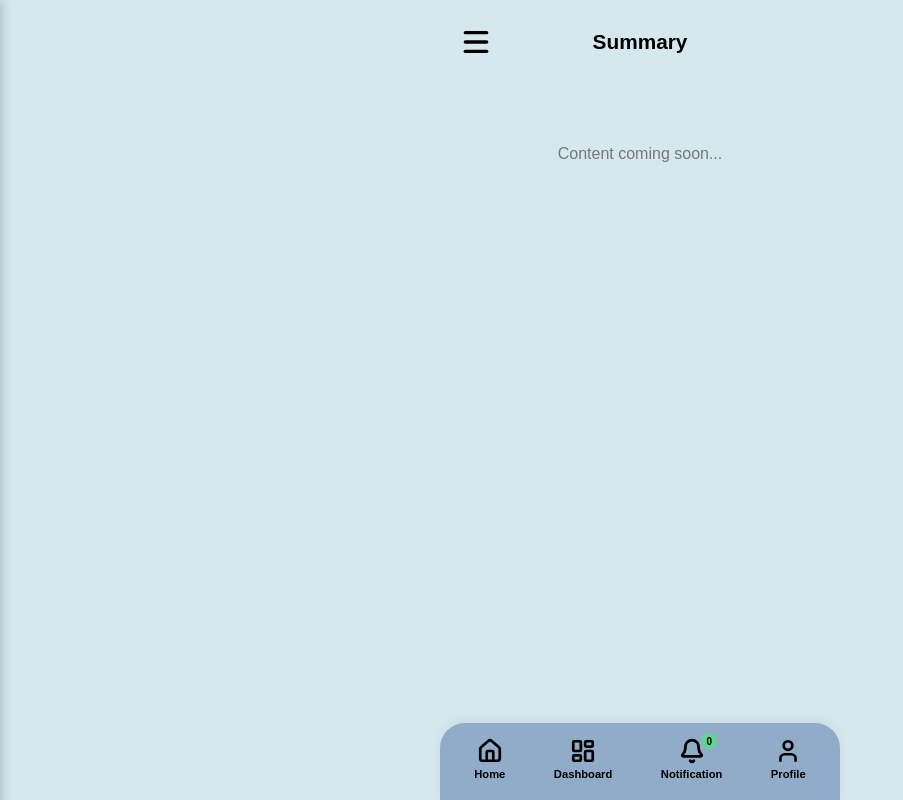
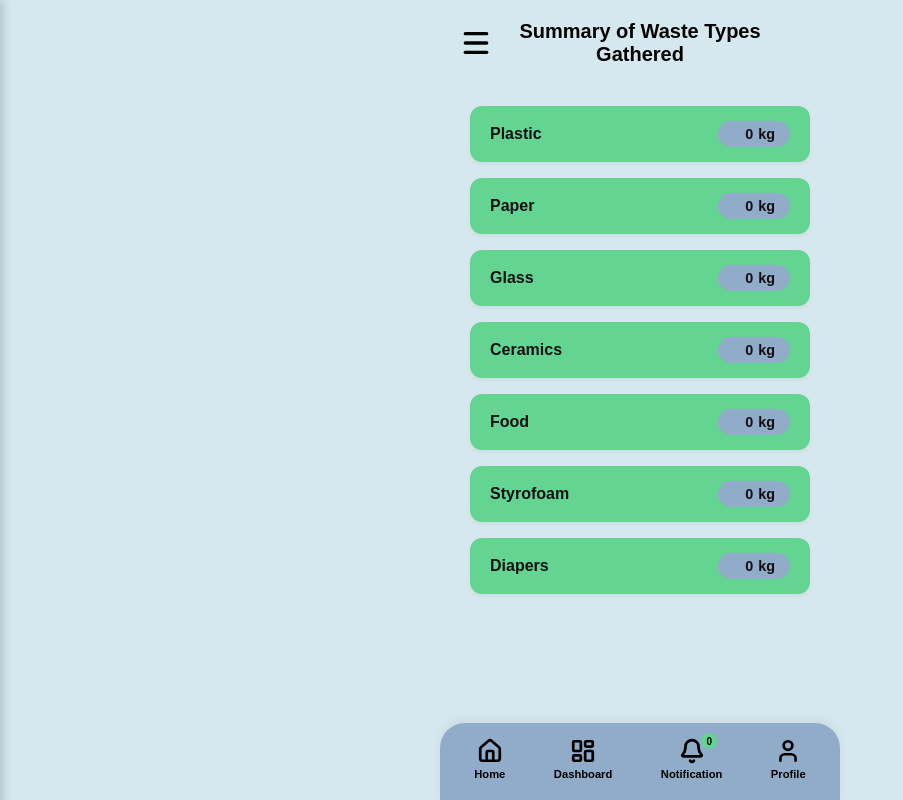
Before and after one commit to Gracey2203/WasteTrack, a React (Create React App) app in the folder frontend/: page /summary in a window 1280 px wide. Shown: the whole page, without its empty margins (0-903 px from the left). Built offline with nearby package versions, Linux system fonts and the light colour scheme.

Commit message:
Update summary of waste gathered logic

```diff
--- a/frontend/src/Summary.js
+++ b/frontend/src/Summary.js
@@ -1,4 +1,4 @@
-import React, { useState } from 'react';
+import React, { useState, useEffect } from 'react';
 import { Menu, Home as HomeIcon, LayoutDashboard, Bell, User } from 'lucide-react';
 import { useNavigate } from 'react-router-dom';
 import Sidebar from './Sidebar';
@@ -8,26 +8,117 @@ const Summary = () => {
     const navigate = useNavigate();
     const [isSidebarOpen, setIsSidebarOpen] = useState(false);
 
+    // 1. Initial State (starts at 0)
+    const [wasteTotals, setWasteTotals] = useState([
+        { id: 'plastic', label: 'Plastic', amount: 0 },
+        { id: 'paper', label: 'Paper', amount: 0 },
+        { id: 'glass', label: 'Glass', amount: 0 },
+        { id: 'ceramics', label: 'Ceramics', amount: 0 },
+        { id: 'food', label: 'Food', amount: 0 },
+        { id: 'styrofoam', label: 'Styrofoam', amount: 0 },
+        { id: 'diapers', label: 'Diapers', amount: 0 },
+    ]);
+
+    // 2. The Fetch Logic (This is what talks to Flask!)
+    useEffect(() => {
+        const fetchSummary = async () => {
+            const userEmail = localStorage.getItem('savedEmail');
+            if (!userEmail) {
+                console.log("No user email found in localStorage!");
+                return;
+            }
+
+            try {
+                // Calls the Flask @app.route('/summary') you just made
+                const response = await fetch(`${process.env.REACT_APP_API_URL}/summary?email=${userEmail}`);
+
+                if (response.ok) {
+                    const dbData = await response.json();
+                    console.log("Data from Flask:", dbData); // This will print in your browser console!
+
+                    // Match the database numbers to our React list
+                    setWasteTotals(prevTotals =>
+                        prevTotals.map(item => {
+                            const match = dbData.find(d => d.type?.toLowerCase() === item.label.toLowerCase());
+                            return {
+                                ...item,
+                                amount: match ? match.weight : 0
+                            };
+                        })
+                    );
+                } else {
+                    console.error("Flask returned an error status:", response.status);
+                }
+            } catch (error) {
+                console.error("Error fetching summary from Flask:", error);
+            }
+        };
+
+        fetchSummary();
+    }, []);
+
     return (
-        <div className="mobile-container" style={{ padding: 0, backgroundColor: 'var(--bg-blue)', minHeight: '100vh', display: 'flex', flexDirection: 'column' }}>
+        <div className="mobile-container" style={{ padding: 0, backgroundColor: 'var(--bg-blue)', minHeight: '100vh', display: 'flex', flexDirection: 'column', position: 'relative' }}>
 
-            {/* 1. THE SIDEBAR */}
             <Sidebar isOpen={isSidebarOpen} toggleSidebar={() => setIsSidebarOpen(false)} />
 
-            {/* 2. THE HEADER */}
-            <div className="page-header">
-                {/* The clickable Menu icon that opens the Sidebar */}
-                <Menu size={32} style={{ position: 'absolute', left: '20px', cursor: 'pointer', strokeWidth: 2.5 }} onClick={() => setIsSidebarOpen(true)} />
+            {/* Header (Perfectly centered, two lines, no overlap) */}
+            <div className="page-header" style={{ padding: '20px 20px 10px 20px', display: 'flex', alignItems: 'center' }}>
+                <Menu
+                    size={32}
+                    style={{ cursor: 'pointer', strokeWidth: 2.5, flexShrink: 0 }}
+                    onClick={() => setIsSidebarOpen(true)}
+                />
 
-                <h1 className="page-title">Summary</h1>
+                {/* This wrapper automatically centers the text and balances the menu icon! */}
+                <div style={{ flexGrow: 1, display: 'flex', justifyContent: 'center', paddingRight: '32px' }}>
+                    <h3 style={{ margin: 0, fontSize: '1.25rem', fontWeight: 800, textAlign: 'center'}}>
+                        Summary of Waste Types Gathered
+                    </h3>
+                </div>
             </div>
 
-            {/* 3. MAIN CONTENT AREA (Empty for now!) */}
-            <div style={{ flexGrow: 1, padding: '20px', overflowY: 'auto' }}>
-                <p style={{ textAlign: 'center', color: '#777', marginTop: '50px' }}>Content coming soon...</p>
+            {/* Main Content Area */}
+            <div style={{ flexGrow: 1, padding: '20px 30px', overflowY: 'auto', marginTop: '10px' }}>
+
+                {/* We map through our array to generate the perfectly styled list! */}
+                {wasteTotals.map((item) => (
+                    <div
+                        key={item.id}
+                        style={{
+                            display: 'flex',
+                            justifyContent: 'space-between',
+                            alignItems: 'center',
+                            backgroundColor: '#64d493', // The exact nice green from mockup
+                            padding: '15px 20px',
+                            borderRadius: '12px',
+                            marginBottom: '16px',
+                            fontWeight: 600,
+                            color: '#111',
+                            boxShadow: '0 2px 4px rgba(0,0,0,0.05)'
+                        }}
+                    >
+                        <span>{item.label}</span>
+
+                        {/* The grey "kg" pill badge on the right */}
+                        <div style={{
+                            backgroundColor: '#91acc8',
+                            padding: '5px 15px',
+                            borderRadius: '20px',
+                            fontSize: '0.9rem',
+                            display: 'flex',
+                            alignItems: 'center',
+                            gap: '5px'
+                        }}>
+                            <span style={{ minWidth: '20px', textAlign: 'right' }}>{item.amount}</span>
+                            <span>kg</span>
+                        </div>
+                    </div>
+                ))}
+
             </div>
 
-            {/* 4. THE BOTTOM NAVIGATION BAR */}
+            {/* Bottom Navigation */}
             <div className="bottom-nav">
                 <div className="nav-item" onClick={() => navigate('/home')}>
                     <HomeIcon size={26} strokeWidth={2.5} />
```
